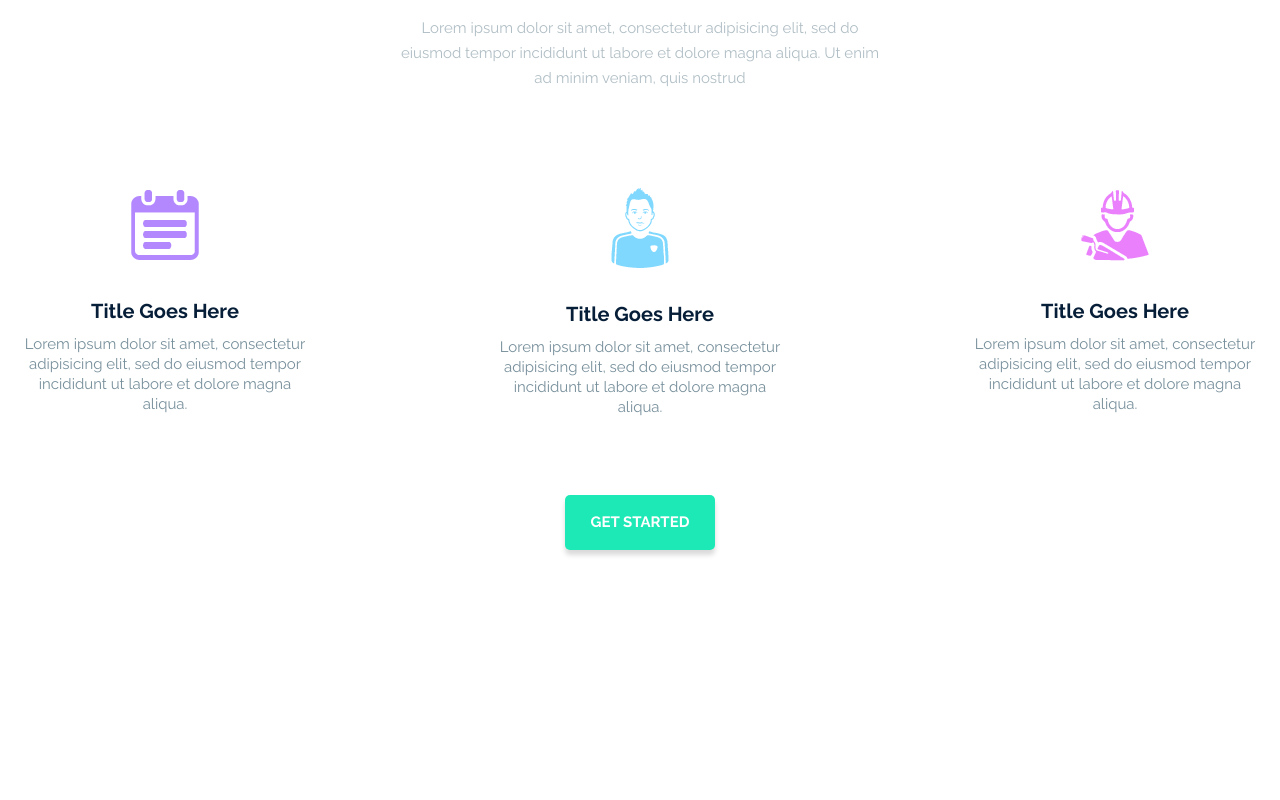
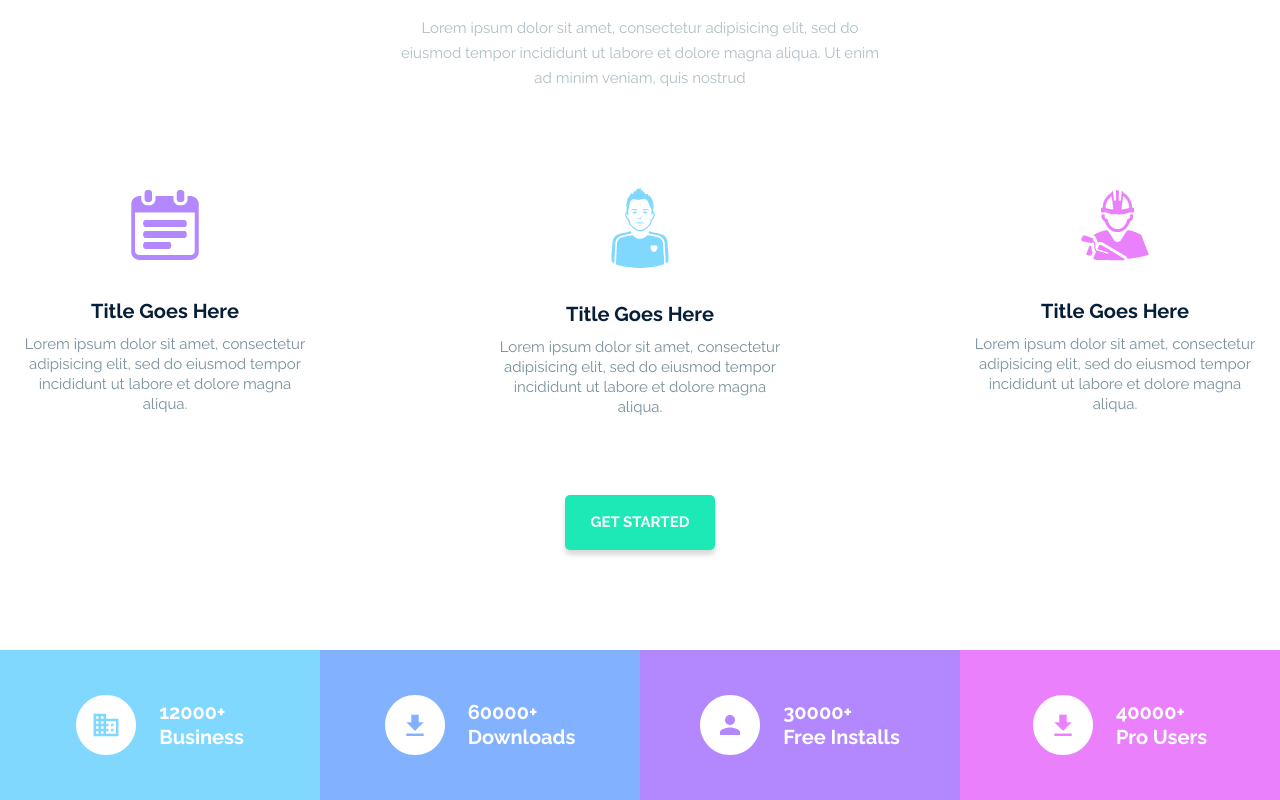
Before and after one commit to rayxxsuzuya/dart, a plain HTML site: page index.html in a window 1280 px wide. Shown: the part 955-1755 px from the top of the page. Before the commit the page ends 1605 px from the top, so only its background shows below. Drawn offline with nearby package versions, Linux system fonts and the light colour scheme.

Commit message:
stats stylized

```diff
--- a/css/style.css
+++ b/css/style.css
@@ -291,3 +291,46 @@ p {
     display: block;
     margin: 0 auto;
 }
+
+.stats {
+    display: flex;
+}
+
+.stats__item {
+    width: 25%;
+    text-align: center;
+    display: flex;
+    justify-content: center;
+    align-items: center;
+    padding-top: 45px;
+    padding-bottom: 45px;
+}
+
+.stats__item:nth-child(1) {
+    background-color: #80d8ff;
+}
+
+.stats__item:nth-child(2) {
+    background-color: #82b1ff;
+}
+
+.stats__item:nth-child(3) {
+    background-color: #b388ff;
+}
+
+.stats__item:nth-child(4) {
+    background-color: #ea80fc;
+}
+
+.stats__icon {
+    margin-right: 23px;
+}
+
+.stats__text-block {
+    text-align: start;
+    color: #ffffff;
+    font-family: Raleway;
+    font-size: 20px;
+    font-weight: 700;
+    line-height: 25px;
+}
--- a/index.html
+++ b/index.html
@@ -66,5 +66,35 @@
 			<button class="tools__button">Get started</button>
 		</div>
 	</section>
+	<section class="stats">
+			<div class="stats__item">
+				<img src="img/stats-icon-1.png" alt="" class="stats__icon">
+				<div class="stats__text-block">
+					<p class="stats__text_one">12000+</p>
+					<p class="stats__text_two">Business</p>
+				</div>
+			</div>
+			<div class="stats__item">
+				<img src="img/stats-icon-2.png" alt="" class="stats__icon">
+				<div class="stats__text-block">
+					<p class="stats__text_one">60000+</p>
+					<p class="stats__text_two">Downloads</p>
+				</div>
+			</div>
+			<div class="stats__item">
+				<img src="img/stats-icon-3.png" alt="" class="stats__icon">
+				<div class="stats__text-block">
+					<p class="stats__text_one">30000+</p>
+					<p class="stats__text_two">Free Installs</p>
+				</div>
+			</div>
+			<div class="stats__item">
+				<img src="img/stats-icon-4.png" alt="" class="stats__icon">
+				<div class="stats__text-block">
+					<p class="stats__text_one">40000+</p>
+					<p class="stats__text_two">Pro Users</p>
+				</div>
+			</div>
+	</section>
 </body>
 </html>
```
